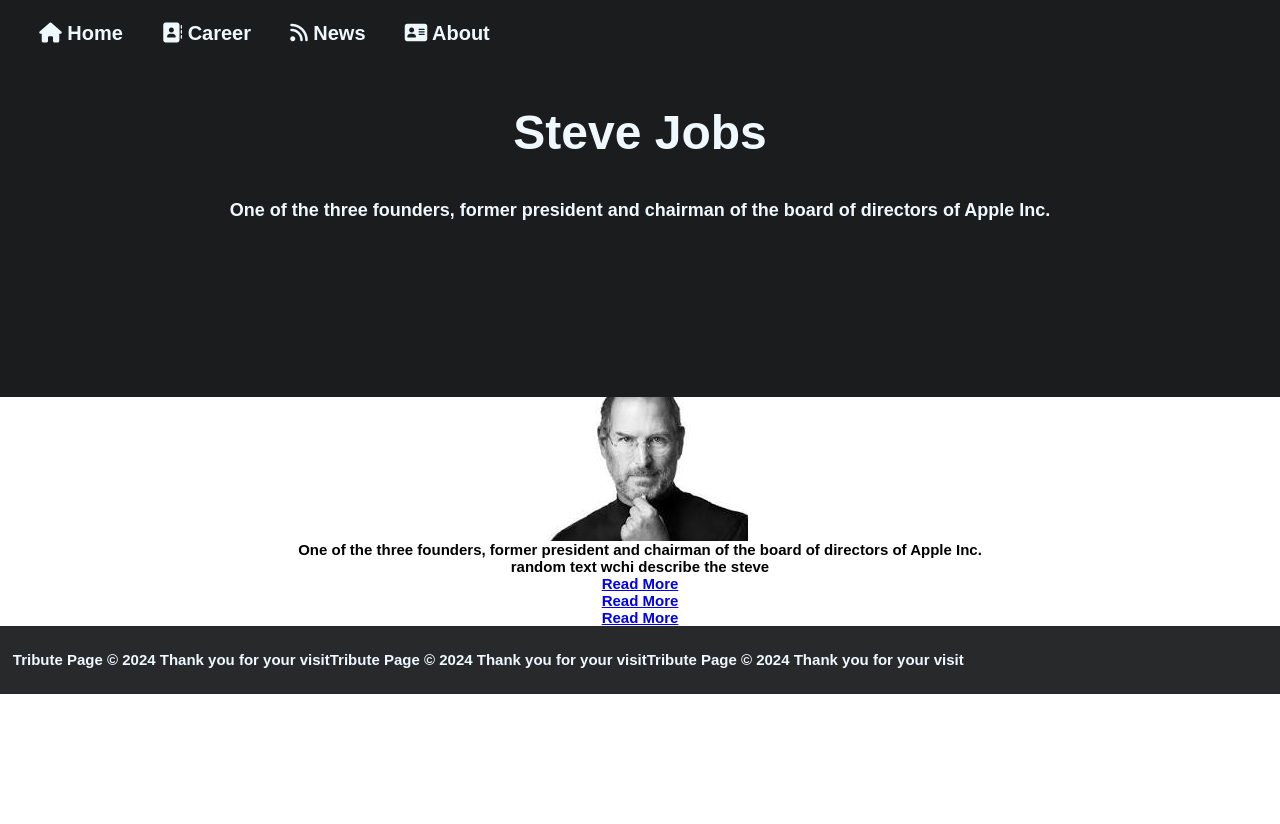
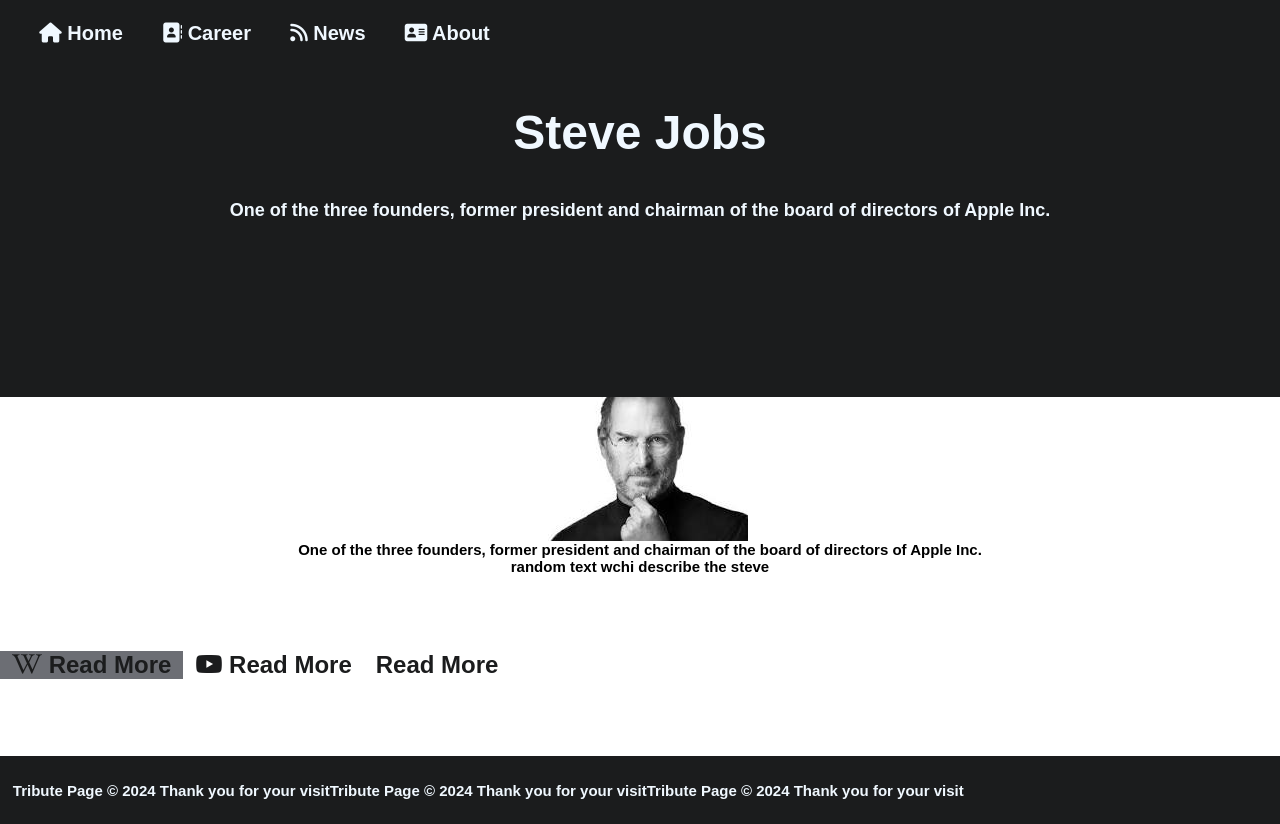
Before and after one commit to Conrado1212/FM-challenge, a plain HTML site: page tributePage/index.html in a window 1280 px wide. Shown: the top 824 px of the page. Before the commit the page ends 800 px from the top, so only its background shows below. Drawn offline with Linux system fonts and the light colour scheme; files that its build step writes are made by us from their sources.

Commit message:
tribute page socials

```diff
--- a/tributePage/index.html
+++ b/tributePage/index.html
@@ -38,17 +38,19 @@
         </figure>
         <section id="tribute-info">
             random text wchi describe the steve
+            <section class="More-info">
             <div class="more-info">
                 <div class="wiki">
-                     <a id="tribute-link" href="https://pl.wikipedia.org/wiki/Steve_Jobs" target="_blank">Read More</a></button>
+                     <a id="tribute-link" href="https://pl.wikipedia.org/wiki/Steve_Jobs" target="_blank"><i class="fa-brands fa-wikipedia-w"></i> Read More</a></button>
                 </div>
                 <div class="yt">
-                    <a id="tribute-link" href="https://pl.wikipedia.org/wiki/Steve_Jobs" target="_blank">Read More</a></button>
+                    <a id="tribute-link" href="https://pl.wikipedia.org/wiki/Steve_Jobs" target="_blank"><i class="fa-brands fa-youtube"></i> Read More</a></button>
                </div>
                <div class="apple">
                 <a id="tribute-link" href="https://pl.wikipedia.org/wiki/Steve_Jobs" target="_blank">Read More</a></button>
-           </div>
+                 </div>
              </div>
+            </section>
         </section>
         </div>
         <footer>
--- a/tributePage/style/style.css
+++ b/tributePage/style/style.css
@@ -66,7 +66,34 @@ padding: 0.5em;
 }
 .main-info{
     background-color: #fff;
+
 }
+.more-info{
+    width:100%;
+    background-color: #fff;
+    text-align: center;
+    margin-left: auto;
+    margin-right: auto;
+    display: flex;
+    padding: 3% 0;
+}
+.more-info a{
+    text-decoration: none;
+    font-weight: bold;
+    text-align: center;
+    font-size: 24px;
+    padding: 0.5em;
+    color: #1b1c1d;
+}
+.wiki{
+    background-color: #6c6e74;
+}
+.yt{
+
+}
+ .apple{
+
+ }
 img{
     display: block;
 }
@@ -76,7 +103,7 @@ img{
     margin: 0 auto;
 }
 footer{
-    background-color: #28292b;
+    background-color: #1b1c1d;
     color: aliceblue;
     padding: 2% 1%;
     display: flex;
```
